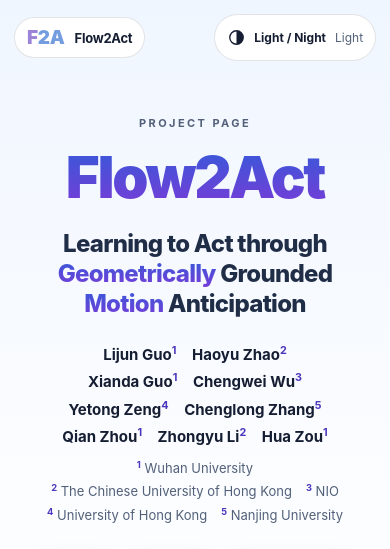
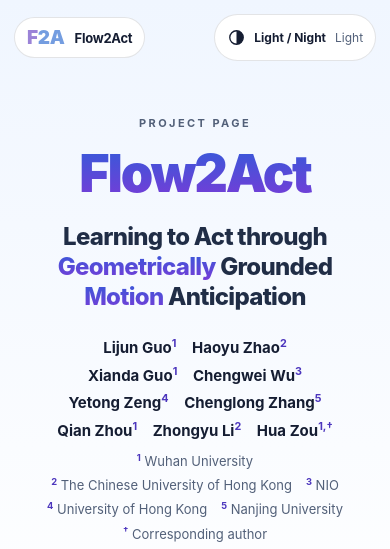
Before and after one commit to ShawnRicardo/Flow2Act.github.io, a plain HTML site: page index.html in a window 390 px wide. Shown: the top 549 px of the page. Drawn offline with Linux system fonts and the light colour scheme.

Commit message:
Mark corresponding author and reduce hero title size

```diff
--- a/assets/css/style.css
+++ b/assets/css/style.css
@@ -46,7 +46,7 @@ button,a { -webkit-tap-highlight-color: transparent; }
 .theme-hint { min-width: 30px; color: var(--muted); font-size: 12px; }
 .hero { padding-top: 124px; text-align: center; }
 .eyebrow { margin: 0 0 16px; color: var(--muted); font-size: 11px; letter-spacing: .22em; font-weight: 700; }
-.title { margin: 0; font-size: clamp(54px,6.5vw,86px); line-height: 1.08; letter-spacing: -.04em; font-weight: 900; }
+.title { margin: 0; font-size: clamp(50px,5.8vw,76px); line-height: 1.08; letter-spacing: -.04em; font-weight: 900; }
 .subtitle { max-width: 1120px; margin: 18px auto 0; font-size: clamp(25px,3.65vw,48px); font-weight: 800; letter-spacing: -.03em; line-height: 1.22; color: var(--hero-subtitle-color); text-wrap: balance; }
 .title,
 .subtitle-accent {
@@ -69,6 +69,7 @@ button,a { -webkit-tap-highlight-color: transparent; }
 .project-authors { display: block; max-width: 1140px; margin-inline: auto; font-size: clamp(15px, 1.45vw, 18px); font-weight: 650; text-wrap: balance; }
 .project-authors li { display: inline-block; margin: 2px 6px; white-space: nowrap; }
 .project-affiliations { margin-top: 7px; gap: 3px 14px; color: var(--muted); font-size: clamp(13px, 1.2vw, 15px); }
+.corresponding-author { margin: 5px 0 0; color: var(--muted); font-size: 13px; }
 .project-credits sup { color: var(--accent); font-size: .72em; font-weight: 700; }
 .pill-row { display: flex; justify-content: center; flex-wrap: wrap; gap: 12px; margin: 30px 0 42px; }
 .pill { display: inline-flex; align-items: center; gap: 9px; padding: 11px 18px; border: 1px solid var(--border); border-radius: 999px; background: var(--panel); box-shadow: 0 8px 26px rgba(15,23,42,.06); text-decoration: none; font-size: 14px; font-weight: 700; transition: transform .15s ease,border-color .15s ease; }
@@ -96,7 +97,7 @@ button,a { -webkit-tap-highlight-color: transparent; }
   .theme-toggle { gap: 7px; padding-inline: 10px; }
   .theme-btn { font-size: 12px; }
   .hero { padding-top: 116px; }
-  .title { font-size: 58px; }
+  .title { font-size: 52px; }
   .subtitle { font-size: clamp(24px,6vw,34px); line-height: 1.25; margin-top: 20px; }
   .desktop-break { display: none; }
   .pill-row { gap: 9px; margin: 26px 0 32px; }
--- a/index.html
+++ b/index.html
@@ -7,7 +7,7 @@
   <meta name="description" content="Flow2Act: Learning to Act through Geometrically Grounded Motion Anticipation. Project demo, real-world robot comparisons, and simulation benchmarks.">
   <title>Flow2Act | Learning to Act through Geometrically Grounded Motion Anticipation</title>
   <link rel="icon" href="assets/images/favicon.svg" type="image/svg+xml">
-  <link rel="stylesheet" href="assets/css/style.css?v=2">
+  <link rel="stylesheet" href="assets/css/style.css?v=3">
   <script src="assets/js/main.js?v=2" defer></script>
 </head>
 <body>
@@ -36,7 +36,7 @@
         <li>Chenglong Zhang<sup>5</sup></li>
         <li>Qian Zhou<sup>1</sup></li>
         <li>Zhongyu Li<sup>2</sup></li>
-        <li>Hua Zou<sup>1</sup></li>
+        <li>Hua Zou<sup>1,†</sup></li>
       </ul>
       <ul class="project-affiliations" aria-label="Affiliations" role="list">
         <li><sup>1</sup> Wuhan University</li>
@@ -45,6 +45,7 @@
         <li><sup>4</sup> University of Hong Kong</li>
         <li><sup>5</sup> Nanjing University</li>
       </ul>
+      <p class="corresponding-author"><sup>†</sup> Corresponding author</p>
     </div>
     <nav class="pill-row resource-links" aria-label="Project resources">
       <a class="pill" role="link" aria-disabled="true" title="Paper link pending">
```
